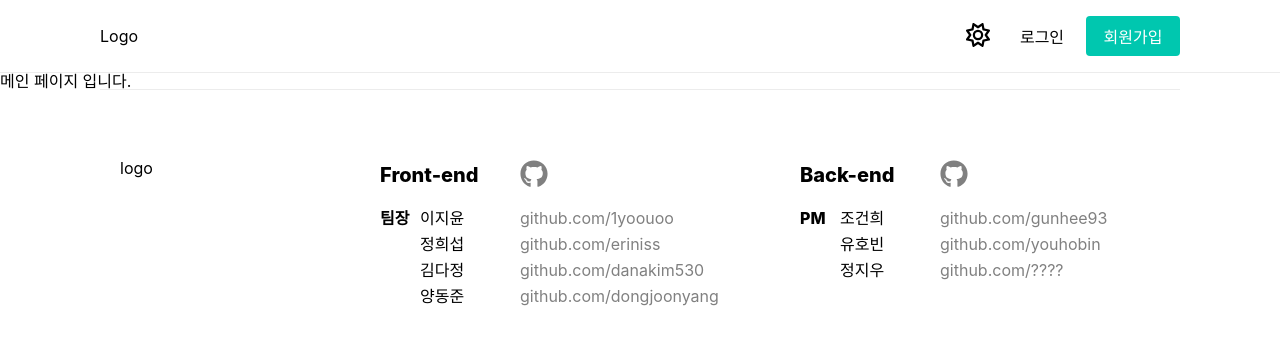
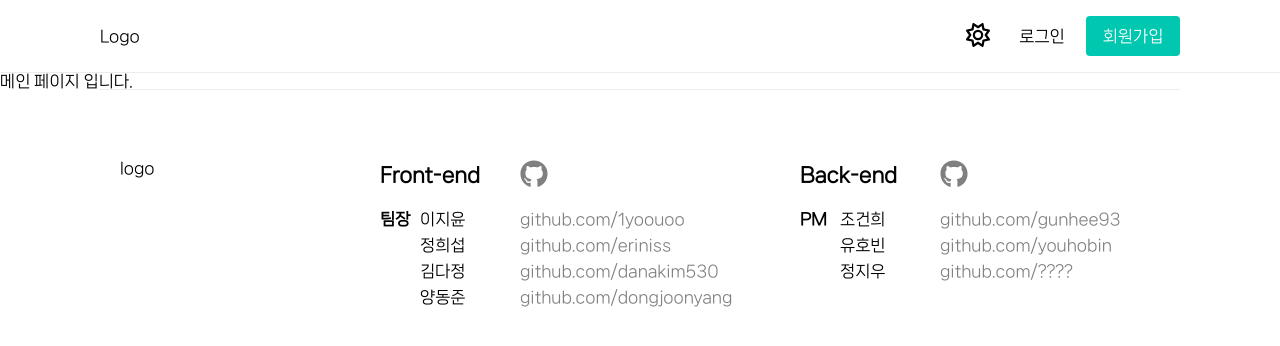
Before and after one commit to Sassy-Project/front-mbti-chat, a React (Create React App) app: page / in a window 1280 px wide. Shown: the top 346 px of the page. Built offline with nearby package versions, Linux system fonts and the light colour scheme.

Commit message:
feat: Create font files

```diff
--- a/src/main.scss
+++ b/src/main.scss
@@ -2,3 +2,13 @@
 
 @import './sass/abstracts/_mixins';
 @import './sass/abstracts/_variables';
+
+@font-face {
+    font-family: NanumSquareNeo-Variable;
+    src: url('./assets/fonts/NanumSquareNeo.woff2') format('woff2'),
+    url('./assets/fonts/NanumSquareNeo.woff') format('woff'),
+    url('./assets/fonts/NanumSquareNeo.ttf') format('ttf');
+    font-weight: normal;
+    font-style: normal;
+    font-display: block; //FOUT로 적용
+}
--- a/src/sass/abstracts/_theme.scss
+++ b/src/sass/abstracts/_theme.scss
@@ -1,5 +1,7 @@
 @use "./_variables" as *;
-
+:root {
+	--font-NanumSquareNeo-Variable: "NanumSquareNeo-Variable";
+}
 html[data-theme="light"] {
   --color-text: #{$text-color-1};
   --color-background: #{$bg-color-1};
--- a/src/sass/base/_reset.scss
+++ b/src/sass/base/_reset.scss
@@ -12,14 +12,14 @@ table, caption, tbody, tfoot, thead, tr, th, td,
 article, aside, canvas, details, embed,
 figure, figcaption, footer, header, hgroup,
 main, menu, nav, output, ruby, section, summary,
-time, mark, audio, video {
+time, mark, audio, video , button{
 	margin: 0;
 	padding: 0;
 	border: 0;
 	font-size: 100%;
 	font: inherit;
 	vertical-align: baseline;
-  font-family: Noto Sans KR, Malgun Gothic, -apple-system, Segoe UI,Roboto, Noto Sans, sans-serif // 숨고 폰트
+    font-family: var(--font-NanumSquareNeo-Variable), Noto Sans KR, Malgun Gothic, -apple-system, Segoe UI,Roboto, Noto Sans, sans-serif // 숨고 폰트
 }
 /* HTML5 display-role reset for older browsers */
 article, aside, details, figcaption, figure,
```
